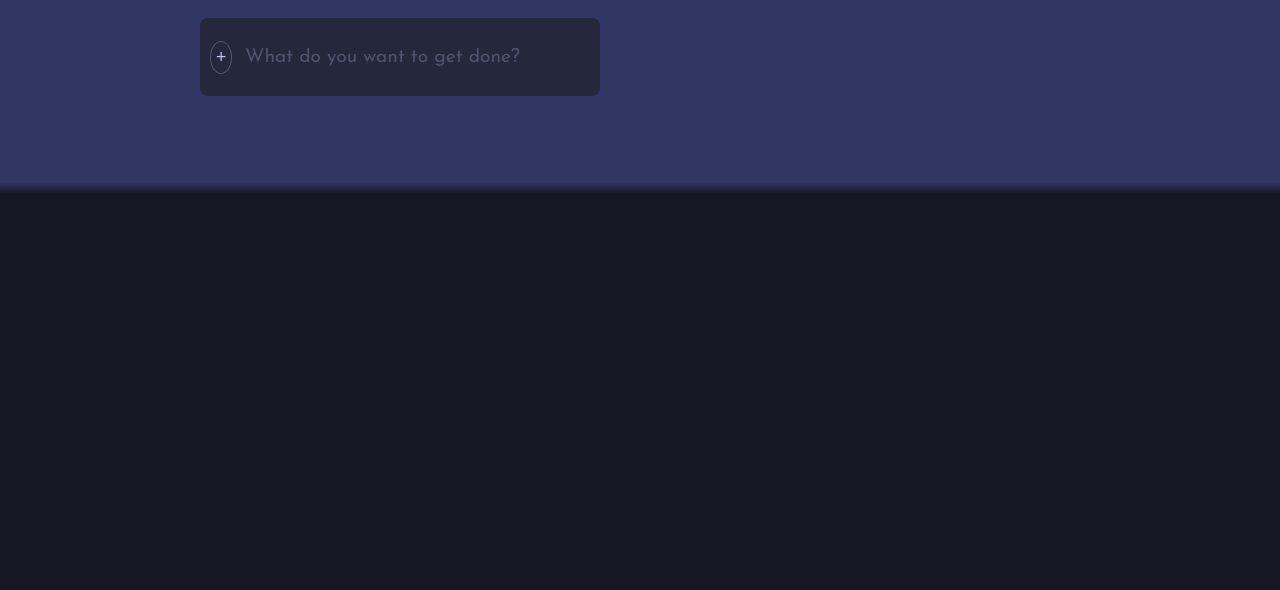
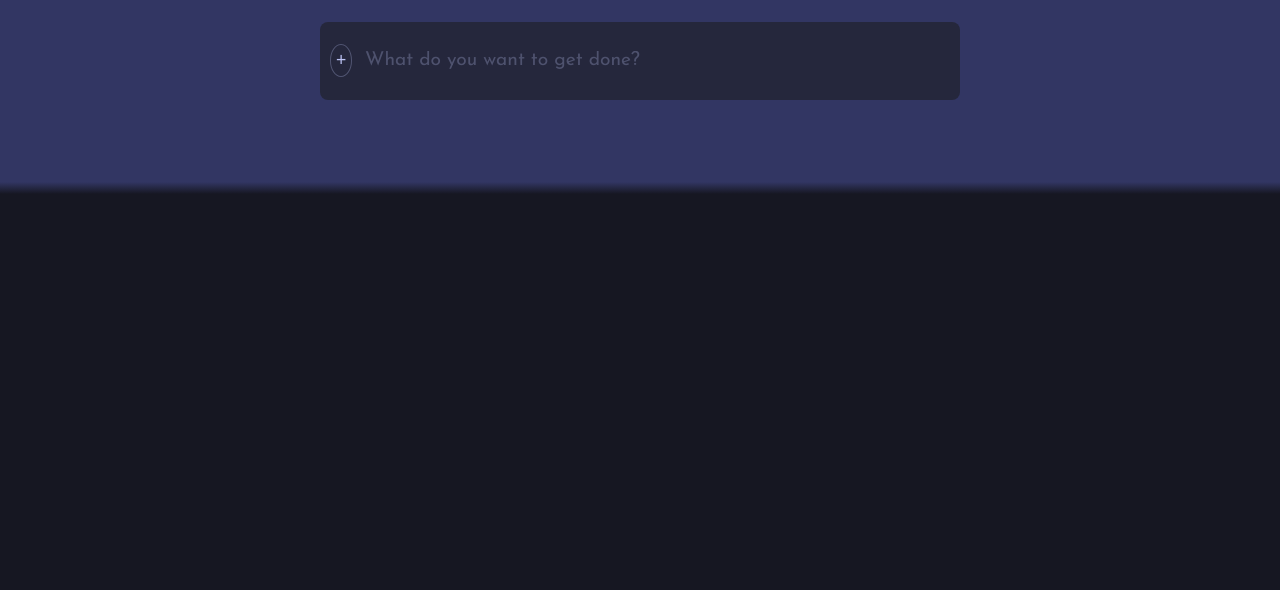
Before and after one commit to StephanieMfon/Todo-App, a plain HTML site: page index.html in a window 1280 px wide. Shown: the part 210-800 px from the top of the page. Drawn offline with Linux system fonts and the light colour scheme; a web font is replaced by a local one.

Commit message:
updated files

```diff
--- a/index.css
+++ b/index.css
@@ -3,13 +3,7 @@
     margin: 0;
     box-sizing: border-box;
 }
-body,html{
-    width: 100vh;
-    min-width: 100vh;
-    max-width: 100vh;
-    overflow-x: hidden;
-    overflow-y: auto;
-}
+
 body {
     min-height: 100vh;
     /* background-image: linear-gradient(to bottom, #323663 0vh, #323663 49vh, #161722 50.5vh, #161722 100vh ); */
```
